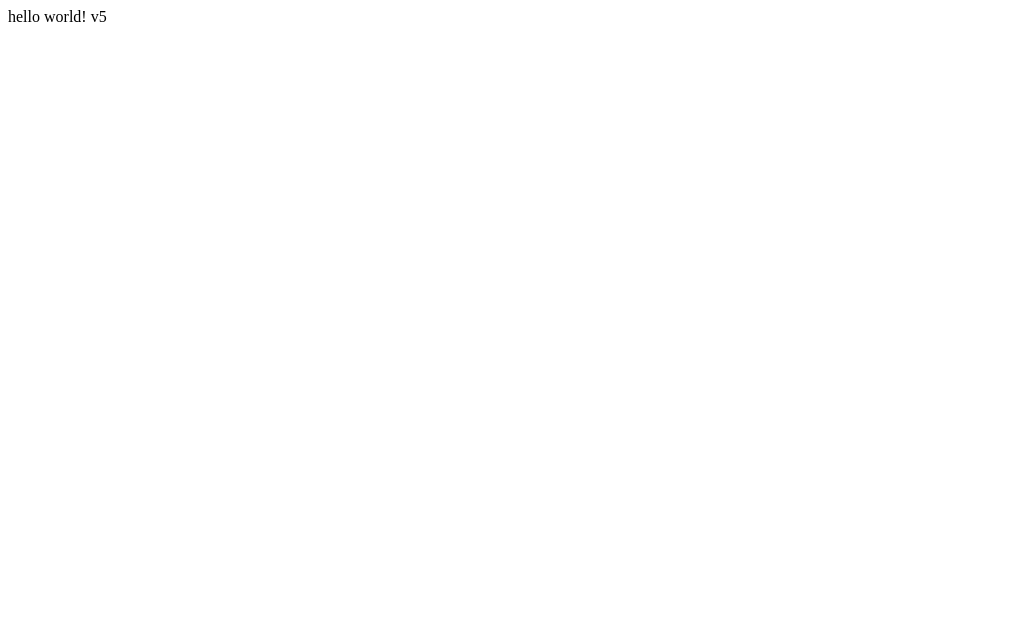
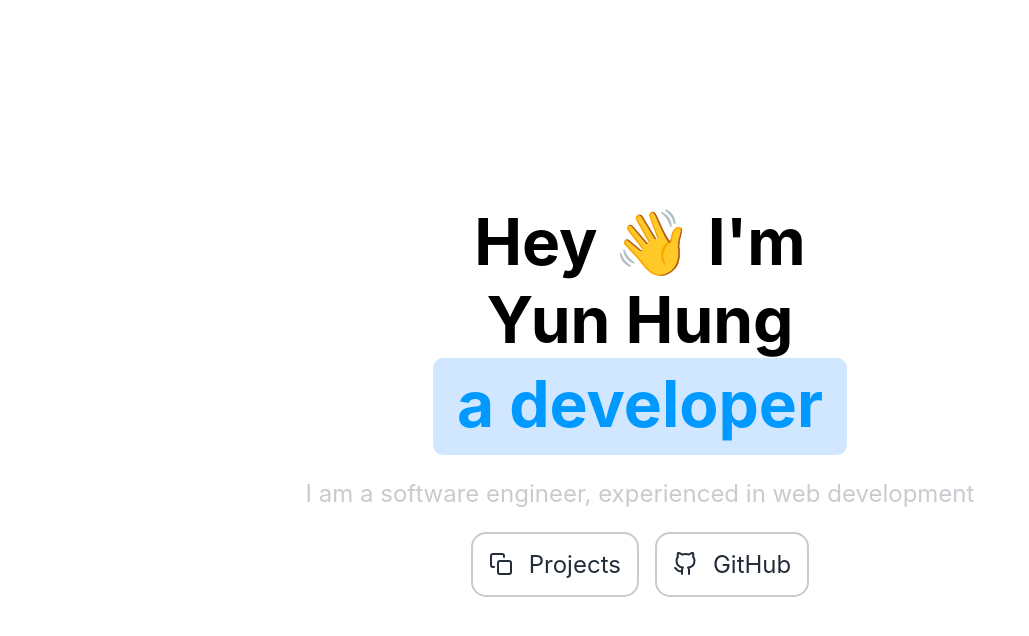
Before and after one commit to ahung888/ahung888.github.io, a plain HTML site: page index.html in a window 1280 px wide. Shown: the whole page, without its empty margins (0-1029 px from the left). Drawn offline with Linux system fonts and the light colour scheme.

Commit message:
add page

```diff
--- a/index.html
+++ b/index.html
@@ -1 +1,83 @@
-hello world! v5
+<!DOCTYPE html>
+<html>
+<head>
+  <meta charset="utf-8">
+  <meta name="viewport" content="width=device-width, initial-scale=1">
+  <title>Yun Hung website</title>
+  <style>
+    html,
+    body {
+      padding: 0;
+      margin: 0;
+      font-family: -apple-system, BlinkMacSystemFont, Segoe UI, Roboto, Oxygen,
+        Ubuntu, Cantarell, Fira Sans, Droid Sans, Helvetica Neue, sans-serif;
+    }
+
+    a {
+      color: inherit;
+      text-decoration: none;
+    }
+
+    * {
+      box-sizing: border-box;
+    }
+
+    .container {
+      width: 100vw;
+      height: 100vh;
+      display: flex;
+      flex-direction: column;
+      justify-content: center;
+      align-items: center;
+    }
+    .title {
+      font-size: 4rem;
+      font-weight: 700;
+      text-align: center;
+    }
+    .job {
+      color: #0099FF;
+      background-color: #D0E7FF;
+      border-radius: 10px;
+      padding: .4rem 1.5rem .8rem;
+    }
+    p {
+      color: #C9CBCF;
+      font-size: 1.5rem;;
+    }
+    .links {
+      display: flex;
+      flex-direction: row;
+      column-gap: 1rem;
+    }
+    .links a {
+      background-color: white;
+      border: 2px solid #C9CBCF;
+      border-radius: 15px;
+      color: #232D3A;
+      font-size: 1.5rem;
+      display: flex;
+      flex-direction: row;
+      align-items: center;
+      padding: 1rem;
+      column-gap: 1rem;
+    }
+  </style>
+</head>
+<body>
+  <div class="container">
+    <div class="title">
+      <div class="line">Hey 👋 I'm</div>
+      <div class="line">Yun Hung</div>
+      <div class="job">a developer</div>
+    </div>
+
+    <p>I am a software engineer, experienced in web development</p>
+
+    <div class="links">
+      <a href="https://ahung888.github.io/taiwan-tourist-attraction-map/" target="_blank"><svg xmlns="http://www.w3.org/2000/svg" xmlns:xlink="http://www.w3.org/1999/xlink" aria-hidden="true" role="img" class="css-1e0vq85-ActionIcon ehcuewr1 iconify iconify--feather" width="1em" height="1em" preserveAspectRatio="xMidYMid meet" viewBox="0 0 24 24"><g fill="none" stroke="currentColor" stroke-width="2" stroke-linecap="round" stroke-linejoin="round"><rect x="9" y="9" width="13" height="13" rx="2" ry="2"></rect><path d="M5 15H4a2 2 0 0 1-2-2V4a2 2 0 0 1 2-2h9a2 2 0 0 1 2 2v1"></path></g></svg><span>Projects</span></a>
+      <a href="https://github.com/ahung888" target="_blank"><svg xmlns="http://www.w3.org/2000/svg" xmlns:xlink="http://www.w3.org/1999/xlink" aria-hidden="true" role="img" class="css-1e0vq85-ActionIcon ehcuewr1 iconify iconify--feather" width="1em" height="1em" preserveAspectRatio="xMidYMid meet" viewBox="0 0 24 24"><g fill="none" stroke="currentColor" stroke-width="2" stroke-linecap="round" stroke-linejoin="round"><path d="M9 19c-5 1.5-5-2.5-7-3m14 6v-3.87a3.37 3.37 0 0 0-.94-2.61c3.14-.35 6.44-1.54 6.44-7A5.44 5.44 0 0 0 20 4.77A5.07 5.07 0 0 0 19.91 1S18.73.65 16 2.48a13.38 13.38 0 0 0-7 0C6.27.65 5.09 1 5.09 1A5.07 5.07 0 0 0 5 4.77a5.44 5.44 0 0 0-1.5 3.78c0 5.42 3.3 6.61 6.44 7A3.37 3.37 0 0 0 9 18.13V22"></path></g></svg><span>GitHub</span></a>
+    </div>
+  </div>
+</body>
+</html>
```
